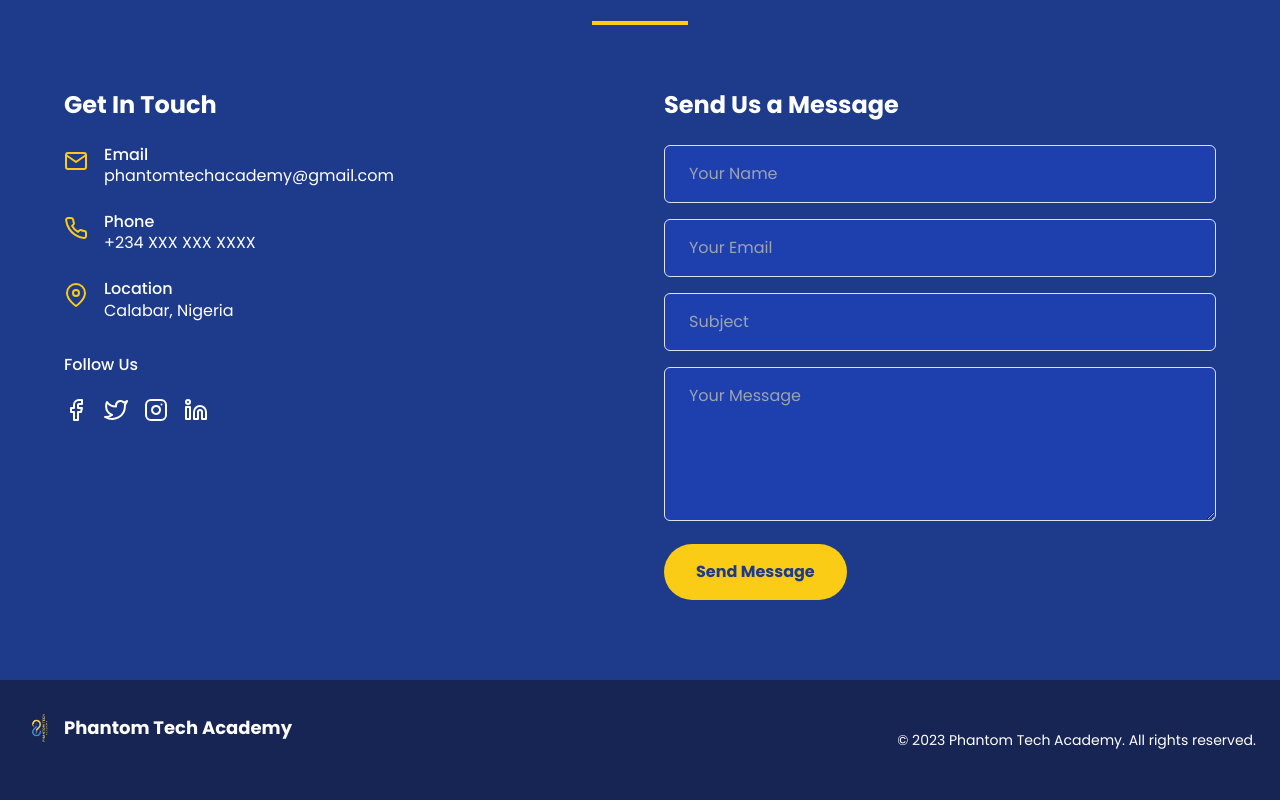
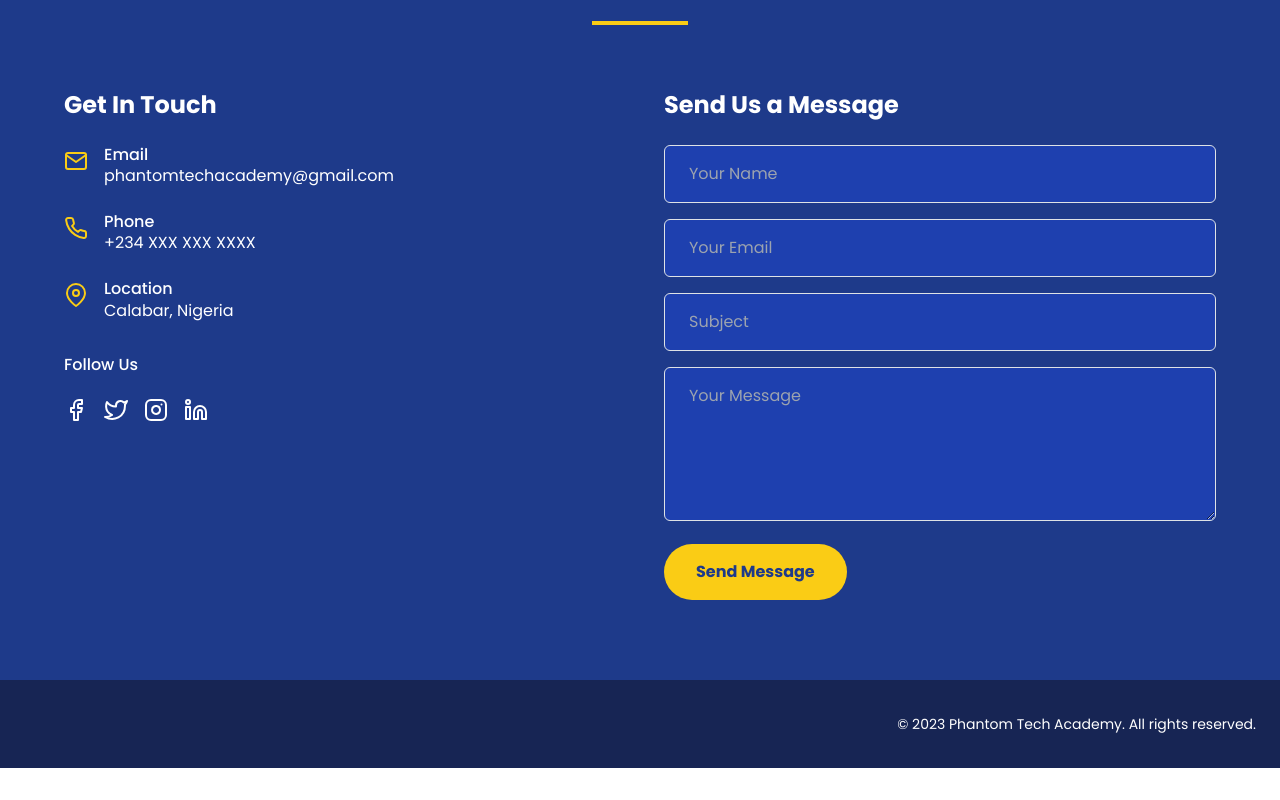
Before and after one commit to adelakunsun123-coder/PHAN, a plain HTML site: page index.html in a window 1280 px wide. Shown: the part 2887-3687 px from the top of the page. After the commit the page ends 3655 px from the top, so only its background shows below. Drawn offline with nearby package versions, Linux system fonts and the light colour scheme.

Commit message:
Your update message

```diff
--- a/index.html
+++ b/index.html
@@ -372,12 +372,9 @@ git push origin main -->
         <div class="container mx-auto px-6">
             <div class="flex flex-col md:flex-row justify-between items-center">
                 <div class="mb-4 md:mb-0">
-                    <div class="flex items-center">
-                        <img src="MM.PNG" alt="Phantom Tech Academy Logo" class="h-8 mr-2">
-                        <span class="text-lg font-bold">Phantom Tech Academy</span>
-                    </div>
+
                 </div>
-                <div class="text-sm">
+                <div class="text-sm items-center">
                     &copy; 2023 Phantom Tech Academy. All rights reserved.
                 </div>
             </div>
```
